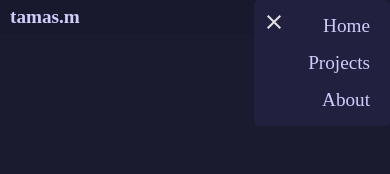
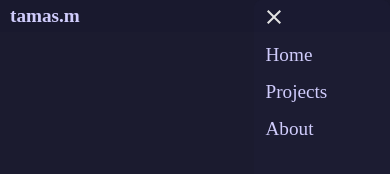
Before and after one commit to tamasmeidlinger/tamas-m, a plain HTML site: page index.html in a window 390 px wide. Both pictures are taken after a click on the icon 368 px from the left and 17 px from the top of the page. Drawn offline with Linux system fonts and the light colour scheme; a web font is replaced by a local one.

Commit message:
Change navbar style
Resizing is still buggy.

```diff
--- a/script.js
+++ b/script.js
@@ -5,8 +5,25 @@ let sideBar = document.querySelector(".links");
 
 menuIcon.addEventListener("click", () => {
   sideBar.classList.add("side-bar-active");
+
+  setTimeout(() => {
+    menuIcon.style.display = "none";
+  }, 400);
 });
 
 closeIcon.addEventListener("click", () => {
   sideBar.classList.remove("side-bar-active");
+
+  setTimeout(() => {
+    menuIcon.style.display = "block";
+  }, 300);
 });
+
+function checkWidth() {
+  if (window.innerWidth > 460) {
+    sideBar.classList.remove("side-bar-active");
+  }
+}
+
+checkWidth();
+window.addEventListener("resize", checkWidth);
--- a/styles.css
+++ b/styles.css
@@ -45,12 +45,13 @@ body {
 }
 
 .links {
-  background-color: #21213f;
+  background-color: hsla(240, 31%, 19%, 0.246);
   /* border: 1px solid var(--accent-color); */
-  border-radius: 5px;
+  border-radius: 8px;
   margin: 0 0 0 0;
-  padding: 15px 20px 15px 8px;
+  padding: 5px 0 15px 8px;
   width: 35%;
+  height: 100vh;
 
   position: fixed;
   top: 0;
@@ -58,23 +59,30 @@ body {
 
   display: flex;
   flex-direction: column;
-  align-items: flex-end;
+  align-items: flex-start;
 
-  transition: all ease 1s;
+  transition: all ease 0.8s;
 }
+
+/* .links * {
+  border: 1px solid red;
+} */
 
 .links ul {
   display: flex;
   flex-direction: column;
-  align-items: flex-end;
+  align-items: flex-start;
   gap: 15px;
+  padding: 0 0 0 4px;
 }
 
 #close-icon {
-  position: absolute;
-  top: 10px;
-  align-self: flex-start;
+  margin: 0 0 15px 0;
 }
+
+/* #menu-icon {
+  transition: all 3s ease;
+} */
 
 #nav-bar li {
   margin: 0 0 0 0;
@@ -101,6 +109,8 @@ body {
     background-color: var(--background-color);
     margin: 0 0 0 0;
     padding: 0;
+    width: auto;
+    height: auto;
 
     position: static;
     transition: none;
@@ -111,4 +121,9 @@ body {
     flex-direction: row;
     gap: 15px;
   }
+
+  /* .links li {
+    margin: 0;
+    padding: 0;
+  } */
 }
```
